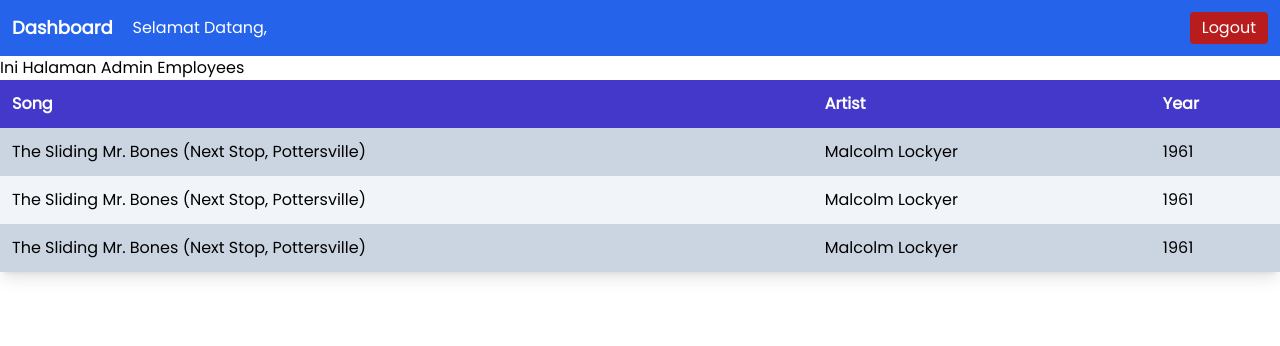
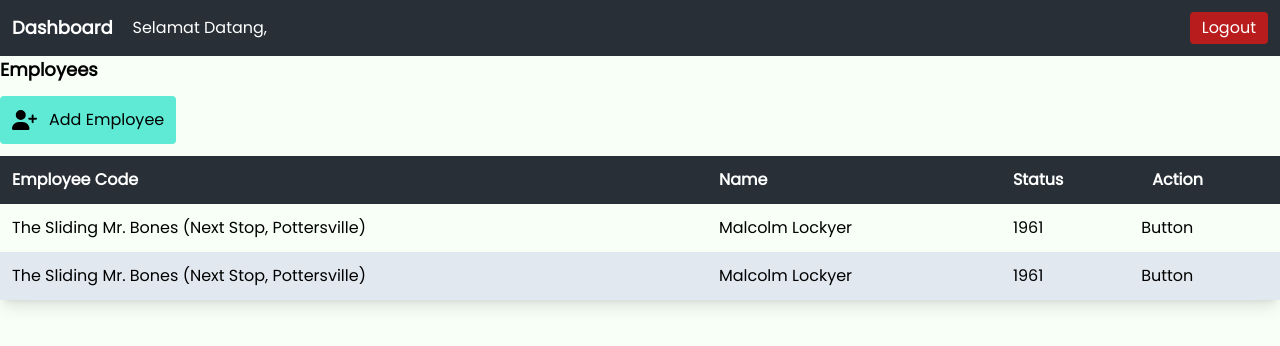
Before and after one commit to LastationComp/pos-lastation, a Next.js app: page /admins/dashboard/employees in a window 1280 px wide. Shown: the top 346 px of the page. Built offline with nearby package versions, Linux system fonts and the light colour scheme; no server answers.

Commit message:
Add and set Custom Tailwind

```diff
--- a/app/_components/ButtonLogout.tsx
+++ b/app/_components/ButtonLogout.tsx
@@ -8,7 +8,7 @@ export default function ButtonLogout() {
 
   }
   return (
-    <button className="bg-red-700 rounded px-3 py-1" onClick={() => handleLogout()}>
+    <button className="bg-red-700 rounded px-3 py-1 text-white" onClick={() => handleLogout()}>
       Logout
     </button>
   );
--- a/app/_components/NavbarMenu.tsx
+++ b/app/_components/NavbarMenu.tsx
@@ -7,14 +7,14 @@ export default function NavbarMenu({ session }: { session: any }) {
     const pathname = usePathname()
     const generateLink = (link: string, name: string) => {
         return (
-          <Link href={link} className={'hover:underline hover:underline-offset-4 hover:bg-blue-700 rounded px-3 py-1 ' + (pathname === link ? 'underline underline-offset-4' : '')}>
+          <Link href={link} className={'transition hover:underline  hover:underline-offset-4 hover:text-white rounded px-3 py-1 ' + (pathname === link ? 'underline underline-offset-4 text-white' : 'text-posgray')}>
             {name}
           </Link>
         );
     }
   if (session?.user?.role === 'admin')
     return (
-      <nav className="w-screen bg-blue-600 flex justify-start p-3 text-white">
+      <nav className="w-screen bg-posblue flex justify-start p-3 text-white">
         <ul className="flex items-center gap-3">
           <li className="">{generateLink(pathAdmin, 'Home')}</li>
           <li className="">{generateLink(pathAdmin + '/employees', 'Employees')}</li>
--- /dev/null
+++ b/app/_components/PosButton.tsx
@@ -0,0 +1,20 @@
+import { IconDefinition } from '@fortawesome/free-solid-svg-icons';
+import { FontAwesomeIcon } from '@fortawesome/react-fontawesome';
+import React from 'react'
+
+export default function PosButton({
+    icon,
+    children,
+    onClick
+}: {
+    icon: IconDefinition,
+    children: React.ReactNode,
+    onClick: any
+}) {
+  return (
+    <button onClick={onClick} className="flex items-center gap-3 p-3 hover:bg-teal-500 transition hover:text-white rounded bg-teal-300 my-3">
+      <FontAwesomeIcon icon={icon} size="lg" />
+      {children}
+    </button>
+  );
+}
--- /dev/null
+++ b/app/_components/PosTable.tsx
@@ -0,0 +1,18 @@
+import React from 'react';
+
+export default function PosTable({ headers, children }: { headers: any[]; children: React.ReactNode }) {
+  return (
+    <div className="overflow-x-auto shadow-lg ">
+      <table className=" table-auto  w-full ">
+        <thead className="bg-posgray font-semibold text-white">
+          <tr>
+            {headers.map((head, i) => (
+              <th key={i} className="text-start p-3">{head}</th>
+            ))}
+          </tr>
+        </thead>
+        <tbody className="">{children}</tbody>
+      </table>
+    </div>
+  );
+}
--- a/app/admins/dashboard/(group)/employees/page.tsx
+++ b/app/admins/dashboard/(group)/employees/page.tsx
@@ -1,37 +1,33 @@
-import React from 'react'
+'use client'
+import PosTable from '@/app/_components/PosTable';
+import React from 'react';
+import { faUserPlus } from '@fortawesome/free-solid-svg-icons/faUserPlus';
+import PosButton from '@/app/_components/PosButton';
+import { useRouter } from 'next/navigation';
 
 export default function AdminEmployeesPage() {
+  const router = useRouter()
   return (
     <>
-      <div>Ini Halaman Admin Employees</div>
-      <div className="overflow-x-auto shadow-lg ">
-        <table className=" table-auto  w-full ">
-          <thead className="bg-indigo-700 text-white">
-            <tr>
-              <th className="text-start p-3">Song</th>
-              <th className="text-start p-3">Artist</th>
-              <th className="text-start p-3">Year</th>
-            </tr>
-          </thead>
-          <tbody className="">
-            <tr className="odd:bg-slate-300 even:bg-slate-100 ">
+      <div className="text-lg font-semibold">Employees</div>
+
+      <PosButton icon={faUserPlus} onClick={() => router.push('employees/add')}>
+        Add Employee
+      </PosButton>
+      <PosTable headers={['Employee Code', 'Name', 'Status', 'Action']}>
+        <tr className="odd:bg-poslight even:bg-slate-200 ">
           <td className="p-3">The Sliding Mr. Bones (Next Stop, Pottersville)</td>
           <td className="p-3">Malcolm Lockyer</td>
           <td className="p-3">1961</td>
+          <td>Button</td>
         </tr>
-            <tr className="odd:bg-slate-300 even:bg-slate-100 ">
+        <tr className="odd:bg-poslight even:bg-slate-200 ">
           <td className="p-3">The Sliding Mr. Bones (Next Stop, Pottersville)</td>
           <td className="p-3">Malcolm Lockyer</td>
           <td className="p-3">1961</td>
+          <td>Button</td>
         </tr>
-            <tr className="odd:bg-slate-300 even:bg-slate-100 ">
-              <td className="p-3">The Sliding Mr. Bones (Next Stop, Pottersville)</td>
-              <td className="p-3">Malcolm Lockyer</td>
-              <td className="p-3">1961</td>
-            </tr>
-          </tbody>
-        </table>
-      </div>
+      </PosTable>
     </>
   );
 }
--- a/app/admins/dashboard/layout.tsx
+++ b/app/admins/dashboard/layout.tsx
@@ -11,7 +11,7 @@ export default async function DashboardAdminLayout({ children }: { children: Rea
   const session: any = await getServerSession(authOptions);
   return (
     <>
-      <nav className="w-screen bg-blue-600 flex justify-between p-3 text-white">
+      <nav className="w-screen bg-posgray flex justify-between p-3 text-white">
         <ul className="flex items-center gap-5">
           <li>
             <h1 className="text-lg font-bold">Dashboard</h1>
--- a/app/layout.tsx
+++ b/app/layout.tsx
@@ -3,6 +3,9 @@ import type { Metadata } from 'next';
 import { Inter, Poppins } from 'next/font/google';
 import './globals.css';
 import { SessionProvider } from 'next-auth/react';
+import { config } from '@fortawesome/fontawesome-svg-core';
+import '@fortawesome/fontawesome-svg-core/styles.css';
+config.autoAddCss = false;
 
 const inter = Poppins({ weight: '400', subsets: ['latin'] });
 
@@ -14,7 +17,7 @@ export const metadata: Metadata = {
 export default function RootLayout({ children }: { children: React.ReactNode }) {
   return (
     <html lang="en">
-      <body className={inter.className}>
+      <body className={inter.className + ' bg-poslight'}>
         {children}
       </body>
     </html>
--- a/package.json
+++ b/package.json
@@ -9,6 +9,9 @@
     "lint": "next lint"
   },
   "dependencies": {
+    "@fortawesome/fontawesome-svg-core": "^6.5.1",
+    "@fortawesome/free-solid-svg-icons": "^6.5.1",
+    "@fortawesome/react-fontawesome": "^0.2.0",
     "@next-auth/prisma-adapter": "^0.4.4-canary.81",
     "@prisma/client": "^5.6.0",
     "bcrypt": "^5.1.1",
--- a/tailwind.config.ts
+++ b/tailwind.config.ts
@@ -1,20 +1,16 @@
 import type { Config } from 'tailwindcss'
 
 const config: Config = {
-  content: [
-    './pages/**/*.{js,ts,jsx,tsx,mdx}',
-    './components/**/*.{js,ts,jsx,tsx,mdx}',
-    './app/**/*.{js,ts,jsx,tsx,mdx}',
-  ],
+  content: ['./pages/**/*.{js,ts,jsx,tsx,mdx}', './components/**/*.{js,ts,jsx,tsx,mdx}', './app/**/*.{js,ts,jsx,tsx,mdx}'],
   theme: {
     extend: {
-      backgroundImage: {
-        'gradient-radial': 'radial-gradient(var(--tw-gradient-stops))',
-        'gradient-conic':
-          'conic-gradient(from 180deg at 50% 50%, var(--tw-gradient-stops))',
+      colors: {
+        posgray: '#292F36',
+        posblue: '#4ECDC4',
+        poslight: '#F7FFF7'
       },
     },
   },
   plugins: [],
-}
+};
 export default config
```
Also changed, not shown: 1 other file (tests, documents, lock files or other folders). Lines whose indentation alone changed are shown as unchanged.
